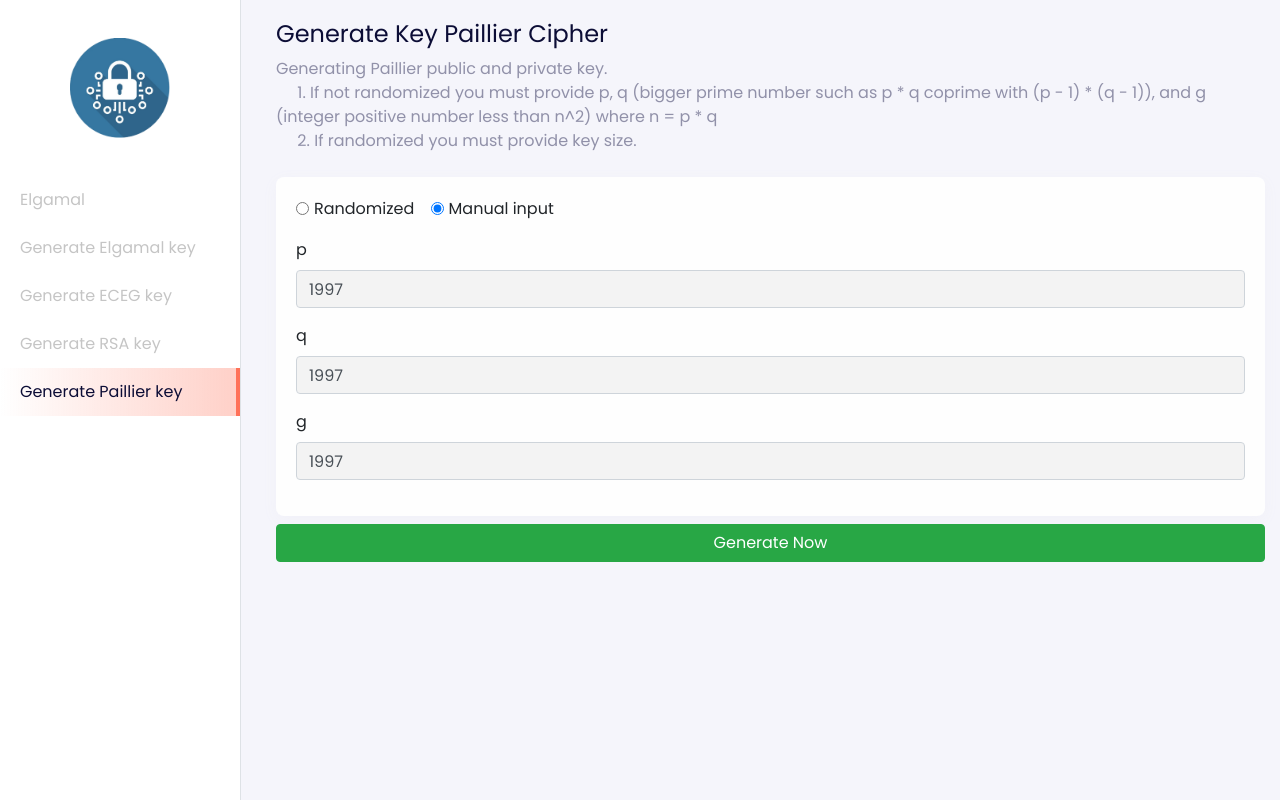
After one commit to AndhikaRei/Modern-Cryptography, a Flask app: template src/templates/pages/paillierkey.html in a window 1280 px wide. The commit adds this page. Run offline with Flask 2, Linux system fonts and the light colour scheme; the template is opened without the code that fills it, so the values that code supplies are empty; some libraries are stand-ins or nearby versions.

Commit message:
add rsa&paillier keygen ui

```diff
--- a/src/app.py
+++ b/src/app.py
@@ -4,6 +4,8 @@ from werkzeug.datastructures import FileStorage
 
 from ElGamal import ElGamal_Crypt, ElGamalKeygen
 from ECEG import ECC, ECEG
+from RSA import RSA_Crypt
+from Paillier import Paillier_Crypt
 
 
 # Flask Configuration.
@@ -166,6 +168,124 @@ def ecegKeyGenerate():
 		# Render default webpage.
 		return redirect(url_for('ecegKey'))
 
+"""
+--------------------------------------------------------------
+# Route for RSA
+--------------------------------------------------------------
+"""
+# Index route.
+@app.route('/rsa-gen-key')
+def rsaKey():
+	return render_template('pages/rsakey.html', random=True)
+
+# Generate key route.
+@app.route('/rsa-gen-key/generate', methods=['POST', 'GET'])
+def rsaKeyGenerate():
+	if request.method == 'POST':
+		# Get the request payload.
+		try:
+			# Instantiation.
+			rsa = RSA_Crypt()
+			choice = request.form["randomizing"]
+
+			if (choice == "random"):
+				isRandom = True
+				keySize = int(request.form["keySize"])
+
+				# Key generation.
+				e, d, n = rsa.generate_rsa_key(keySize)
+			else:
+				isRandom = False
+				p = int(request.form["p"])
+				q = int(request.form["q"])
+				e = int(request.form["e"])
+
+				# Key generation.
+				e, d, n = rsa.generate_rsa_key_manual(p, q, e)
+
+			# Formatting the result.
+			result_public_key = "{} {}".format(e, n)
+			result_private_key = "{} {}".format(d, n)
+
+			return render_template(
+				'pages/rsakey.html',
+				random=isRandom,
+				form = request.form,
+				result_public_key=result_public_key,
+				result_private_key = result_private_key
+			)
+
+		except (Exception) as e:
+			# Render error webpage.
+			return render_template(
+				'pages/rsakey.html',
+				random=isRandom,
+				error = e,
+				form = request.form
+			)
+	else:
+		# Render default webpage.
+		return redirect(url_for('rsaKey'))
+
+"""
+--------------------------------------------------------------
+# Route for Paillier
+--------------------------------------------------------------
+"""
+# Index route.
+@app.route('/paillier-gen-key')
+def paillierKey():
+	return render_template('pages/paillierkey.html', random=True)
+
+# Generate key route.
+@app.route('/rsa-gen-key/generate', methods=['POST', 'GET'])
+def paillierKeyGenerate():
+	if request.method == 'POST':
+		# Get the request payload.
+		try:
+			# Instantiation.
+			paillier = Paillier_Crypt()
+			choice = request.form["randomizing"]
+
+			if (choice == "random"):
+				isRandom = True
+				keySize = int(request.form["keySize"])
+
+				# Key generation.
+				g, n, lmd, miu = paillier.generate_paillier_key(keySize)
+			else:
+				isRandom = False
+				p = int(request.form["p"])
+				q = int(request.form["q"])
+				g = int(request.form["g"])
+
+				# Key generation.
+				g, n, lmd, miu = paillier.generate_paillier_key_manual(p, q, g)
+
+			# Formatting the result.
+			result_public_key = "{} {}".format(g, n)
+			result_private_key = "{} {}".format(lmd, miu)
+
+			return render_template(
+				'pages/paillierkey.html',
+				random=isRandom,
+				form = request.form,
+				result_public_key=result_public_key,
+				result_private_key = result_private_key
+			)
+
+		except (Exception) as e:
+			# Render error webpage.
+			return render_template(
+				'pages/paillierkey.html',
+				random=isRandom,
+				error = e,
+				form = request.form
+			)
+	else:
+		# Render default webpage.
+		return redirect(url_for('paillierKey'))
+
 
 
 """
--- a/src/templates/includes/sidebar.html
+++ b/src/templates/includes/sidebar.html
@@ -12,4 +12,10 @@
 	<div class="list-group list-group-flush">
 		<a href="{{ url_for('ecegKey') }}" class="list-group-item list-group-item-action {{ 'active' if active_page == 'eceg_key'}}"> Generate ECEG key </a>
 	</div>
+	<div class="list-group list-group-flush">
+		<a href="{{ url_for('rsaKey') }}" class="list-group-item list-group-item-action {{ 'active' if active_page == 'rsa_key'}}"> Generate RSA key </a>
+	</div>
+	<div class="list-group list-group-flush">
+		<a href="{{ url_for('paillierKey') }}" class="list-group-item list-group-item-action {{ 'active' if active_page == 'pailler_key'}}"> Generate Paillier key </a>
+	</div>
 </div>
--- /dev/null
+++ b/src/templates/pages/paillierkey.html
@@ -0,0 +1,157 @@
+{% extends 'layouts/base.html' %}
+{% set active_page = 'pailler_key' %}
+
+{% block title %}
+	Generate Key Paillier
+{% endblock %}
+
+{% block heading %}
+		<h2 class="crypto-title">Generate Key Paillier Cipher</h2>
+		<p class="crypto-subtitle">
+			Generating Paillier public and private key. <br>
+			&nbsp;&nbsp;&nbsp;&nbsp; 1. If not randomized you must provide p, q (bigger prime number such as p * q coprime with (p - 1) * (q - 1)), and g (integer positive number less than n^2) where n = p * q<br>
+			&nbsp;&nbsp;&nbsp;&nbsp; 2. If randomized you must provide key size.
+		</p>
+{% endblock %}
+
+{% block content %}
+	<div class="row mt-3">
+		<div class="col-12 mt-2">
+			<form action="{{ url_for('paillierKeyGenerate') }}" enctype="application/x-www-form-urlencoded" method="POST">
+				<div class="card">
+					<div class="card-body">
+						<div class="row">
+							{% if error %}
+								<div class="row col-12 mx-2 d-block">
+									<div class="alert alert-danger alert-dismissible fade show" role="alert">
+											<i class="fa fa-times"> {{ error }}</i>
+											<button type="button" class="close" data-dismiss="alert" aria-label="Close">
+												<span aria-hidden="true">&times;</span>
+											</button>
+									</div>
+								</div>
+							{% endif %}
+							<div class="col-md-12">
+								<div class="form-group">
+									<div class="form-check form-check-inline">
+										<input class="form-check-input" type="radio" name="randomizing" id="keyrandom"
+											value="random" {% if random %} checked {% endif %}>
+										<label class="form-check-label" for="randomizing">Randomized</label>
+									</div>
+									<div class="form-check form-check-inline">
+										<input class="form-check-input" type="radio" name="randomizing" id="keymanual"
+											value="manual" {% if not random %} checked {% endif %}>
+										<label class="form-check-label" for="randomizing">Manual input</label>
+									</div>
+								</div>
+							</div>
+							<div class="col-md-12" id="randomInput">
+								<div class="form-group">
+									<label for="bitLength">Key Size</label>
+									<input type="number"
+									 value={% if form and form.bitLength %}{{ form.bitLength }}{% else %} 12 {% endif %}
+									 class="form-control" id="bitLength" aria-describedby="bitLength" name="keySize" />
+								</div>
+							</div>
+							<div class="col-md-12" id="manualInput">
+								<div class="form-group">
+									<label for="prime">p</label>
+									<input type="number"
+									value={% if form and form.prime %}{{ form.prime }}{% else %} 1997 {% endif %}
+									class="form-control" id="prime" aria-describedby="prime" name="p" />
+								</div>
+                                <div class="form-group">
+									<label for="prime">q</label>
+									<input type="number"
+									value={% if form and form.prime %}{{ form.prime }}{% else %} 1997 {% endif %}
+									class="form-control" id="prime" aria-describedby="prime" name="q" />
+								</div>
+                                <div class="form-group">
+									<label for="prime">g</label>
+									<input type="number"
+									value={% if form and form.prime %}{{ form.prime }}{% else %} 1997 {% endif %}
+									class="form-control" id="prime" aria-describedby="prime" name="g" />
+								</div>
+							</div>
+						</div>
+					</div>
+				</div>
+				<div class="row mt-2">
+					<div class="col">
+						<button type="submit" class="mb-3 btn btn-success btn-block px-5"> Generate Now </button>
+					</div>
+				</div>
+			</form>
+		</div>
+	</div>
+
+	{% if result_public_key %}
+		<div class="row my-4">
+			<div class="col-12">
+				<div class="card">
+					<div class="card-body" style="padding-bottom: 0.5rem;">
+						<div class="row">
+							<div class="col-md-12">
+								<div class="form-group">
+									<label for="publicName">Filename</label>
+									<input type="text" class="form-control" id="publicName"
+									aria-describedby="publicName" name="publicName" placeholder="input name without format" />
+								</div>
+							</div>
+							<div class="col-md-12">
+
+								<div class="form-group">
+									<label for="public-key">Public key</label>
+									<textarea name="public-key" readonly id="public-key" cols="30"
+										rows="3" class="form-control">{{ result_public_key }}</textarea>
+									<small class="text-muted"> Format - g n </small>
+								</div>
+							</div>
+						</div>
+					</div>
+				</div>
+				<div class="row mt-2">
+					<div class="col">
+						<button id="download-ciphertext" onclick="downloadFile(resultPublic.value, 'pub')"
+							class="btn btn-secondary btn-block"> Download Public key</button>
+					</div>
+				</div>
+			</div>
+		</div>
+	{% endif %}
+
+	{% if result_private_key %}
+		<div class="row my-4">
+			<div class="col-12">
+				<div class="card">
+					<div class="card-body" style="padding-bottom: 0.5rem;">
+						<div class="row">
+							<div class="col-md-12">
+								<div class="form-group">
+									<label for="privateName">Filename</label>
+									<input type="text" class="form-control" id="privateName"
+										aria-describedby="privateName" name="privateName" placeholder="input name without format" />
+								</div>
+							</div>
+							<div class="col-md-12">
+								<div class="form-group">
+									<label for="private-key">Private key</label>
+									<textarea name="private-key" readonly id="private-key" cols="30"
+										rows="4" class="form-control">{{ result_private_key }}</textarea>
+									<small class="text-muted"> Format - λ μ </small>
+								</div>
+							</div>
+						</div>
+					</div>
+				</div>
+				<div class="row mt-2">
+					<div class="col">
+						<button id="download-ciphertext" onclick="downloadFile(resultPrivate.value, 'pri')"
+							class="btn btn-secondary btn-block"> Download Private key </button>
+					</div>
+				</div>
+			</div>
+		</div>
+	{% endif %}
+
+{% endblock %}
```
Also changed, not shown: src/RSA.py (+24 -0 lines), src/paillier.py (+25 -3 lines), src/templates/pages/rsakey.html (added, +157 -0 lines).
